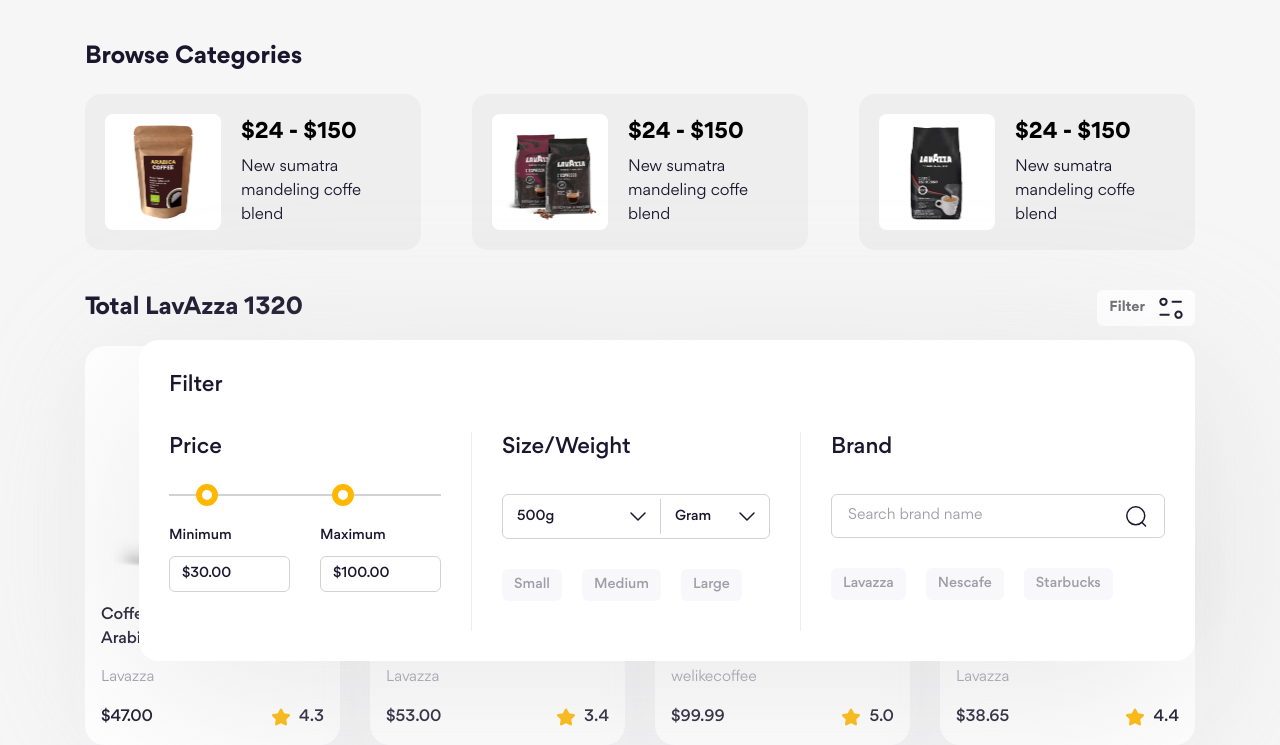
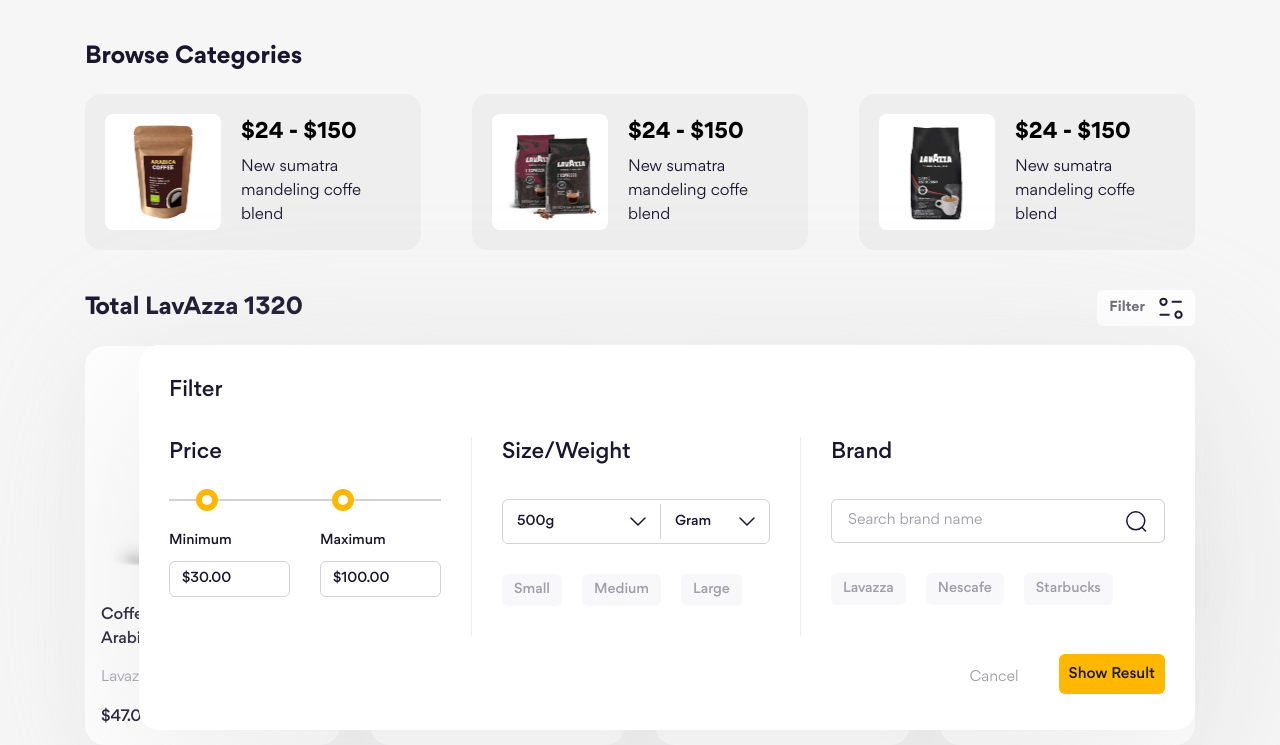
Before and after one commit to ngxvanquan/Grocery-Mart-HTML-CSS, a website: page index.html in a window 1280 px wide. Shown: the part 527-1272 px from the top of the page. Drawn offline with Linux system fonts and the light colour scheme.

Commit message:
build filter form

```diff
--- a/index.html
+++ b/index.html
@@ -231,6 +231,11 @@
                                         </div>
                                     </div>
                                 </div>
+
+                                <div class="filter__row filter__footer">
+                                    <button class="btn btn--text filter__footer-cancel">Cancel</button>
+                                    <button class="btn btn--primary filter__footer-result">Show Result</button>
+                                </div>
                             </form>
                         </div>
                     </div>
--- a/scss/components/_buttons.scss
+++ b/scss/components/_buttons.scss
@@ -44,3 +44,52 @@
         display: none;
     }
 }
+
+// Button
+.btn {
+    &:hover {
+        opacity: 0.9;
+    }
+
+    height: 46px;
+    padding: 0 20px;
+    border-radius: 6px;
+    background: #f8f8fb;
+
+    user-select: none;
+
+    font-size: 1.8rem;
+    font-weight: 500;
+
+    + .btn {
+        margin-left: 20px;
+    }
+
+    &--text {
+        color: #9e9da8;
+        background: transparent;
+        font-weight: 400;
+    }
+
+    &--rounded,
+    &--primary {
+        color: #1a162e;
+        background: #ffb700;
+    }
+
+    &--outline {
+        background: transparent;
+        color: #1a162e;
+        border: 1px solid #d2d1d6;
+    }
+
+    &--rounded {
+        border-radius: 99px;
+    }
+
+    &[disabled],
+    &--disabled {
+        opacity: 0.5;
+        pointer-events: none;
+    }
+}
--- a/scss/components/_filter-form.scss
+++ b/scss/components/_filter-form.scss
@@ -8,7 +8,7 @@
     position: absolute;
     z-index: 2;
     right: 0;
-    top: 50px;
+    top: 55px;
     border-radius: 20px;
     padding: 30px;
     background: var(--filter-form-bg);
@@ -179,4 +179,19 @@
     &__row {
         display: flex;
     }
+
+    &__footer {
+        justify-content: flex-end;
+        margin-top: 18px;
+
+        &-cancel,
+        &-result {
+            font-size: 1.5rem;
+        }
+
+        &-result {
+            height: 40px;
+            padding: 9px 10px;
+        }
+    }
 }
```
Also changed, not shown: assets/css/main.css, 1 other file.
